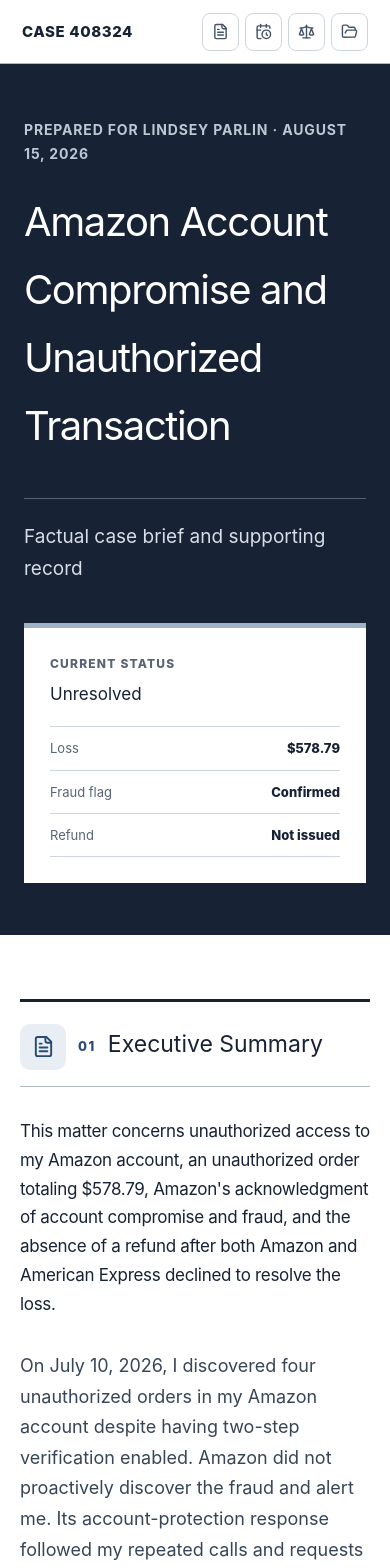
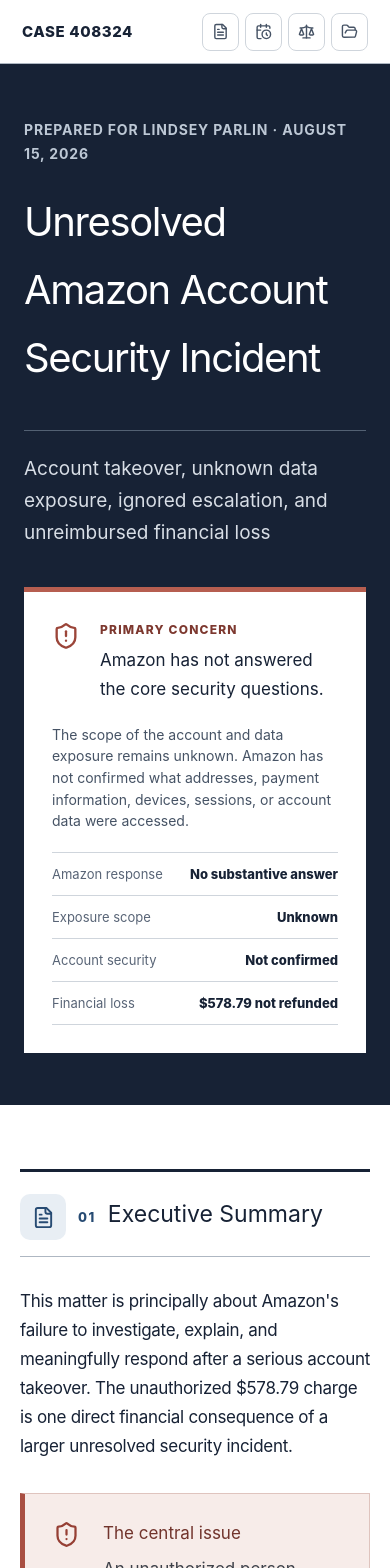
Before and after one commit to Balamm27/amazon-dispute, a Next.js app: page / in a window 390 px wide. Shown: the top 1568 px of the page. Built offline with nearby package versions, Linux system fonts and the light colour scheme.

Commit message:
Recenter case brief on unresolved security incident

```diff
--- a/app/globals.css
+++ b/app/globals.css
@@ -40,13 +40,16 @@
 .site-header nav a:hover, .site-header nav a:focus-visible { background: #eef3f8; border-color: #7e93aa; color: var(--blue); outline: none; }
 .site-header > span { color: var(--muted); font-size: 13px; font-weight: 700; justify-self: end; text-transform: uppercase; }
 
-.document-heading { align-items: end; background: var(--navy); color: white; display: grid; gap: 70px; grid-template-columns: minmax(0, 1fr) 290px; padding: 72px max(24px, calc((100vw - 1180px) / 2)); }
+.document-heading { align-items: center; background: var(--navy); color: white; display: grid; gap: 58px; grid-template-columns: minmax(0, .95fr) minmax(390px, .65fr); padding: 72px max(24px, calc((100vw - 1180px) / 2)); }
 .heading-copy > p:first-child { color: #bdc8d5; font-size: 14px; font-weight: 700; letter-spacing: .06em; margin: 0 0 22px; text-transform: uppercase; }
 .document-heading h1 { font: 550 clamp(42px, 5.2vw, 68px)/1.1 var(--font-display), Georgia, serif; letter-spacing: -.035em; margin: 0; max-width: 1000px; }
 .document-heading .subtitle { border-top: 1px solid #536173; color: #d8dee6; font-size: 19px; margin: 38px 0 0; max-width: 1000px; padding-top: 22px; }
-.case-status { background: white; border-top: 5px solid #9fb2c7; color: var(--text); padding: 26px; }
-.case-status > p { color: var(--muted); font-size: 12px; font-weight: 800; letter-spacing: .1em; margin: 0; text-transform: uppercase; }
-.case-status > strong { color: var(--navy); display: block; font: 600 32px var(--font-display), Georgia, serif; margin: 5px 0 18px; }
+.case-status { background: white; border-top: 5px solid #b65e50; color: var(--text); padding: 28px; }
+.status-heading { align-items: flex-start; display: grid; gap: 14px; grid-template-columns: 34px 1fr; }
+.status-heading > svg { color: #9b4539; height: 28px; margin-top: 2px; width: 28px; }
+.status-heading p { color: #7d382f; font-size: 12px; font-weight: 800; letter-spacing: .1em; margin: 0 0 5px; text-transform: uppercase; }
+.status-heading strong { color: var(--navy); display: block; font: 600 23px/1.3 var(--font-display), Georgia, serif; }
+.status-summary { color: #465365; font-size: 14px; line-height: 1.55; margin: 20px 0; }
 .case-status dl { border-top: 1px solid var(--border); margin: 0; }
 .case-status dl div { border-bottom: 1px solid var(--border); display: flex; gap: 12px; justify-content: space-between; padding: 10px 0; }
 .case-status dt { color: var(--muted); font-size: 13px; }
@@ -62,6 +65,10 @@
 .section-content { min-width: 0; }
 .section-content > p { color: #384557; font-size: 18px; margin: 0 0 22px; }
 .section-content .lead { color: var(--navy); font: 550 clamp(26px, 2.7vw, 36px)/1.4 var(--font-display), Georgia, serif; letter-spacing: -.018em; margin-bottom: 32px; }
+.primary-finding { align-items: start; background: #f7ece9; border: 1px solid #dfc4be; border-left: 5px solid #a94f42; display: grid; gap: 18px; grid-template-columns: 32px 1fr; margin: 0 0 32px; padding: 25px 28px; }
+.primary-finding > svg { color: #963f34; height: 27px; margin-top: 2px; width: 27px; }
+.primary-finding h3 { color: #71342c; font: 600 21px var(--font-display), Georgia, serif; margin: 0 0 7px; }
+.primary-finding p { color: #3d4149; font-size: 17px; margin: 0; }
 .section-intro { border-left: 3px solid var(--blue); padding-left: 20px; }
 
 .fact-table { display: grid; gap: 12px; grid-template-columns: repeat(3, minmax(0, 1fr)); margin-top: 42px; }
@@ -134,7 +141,7 @@
   .site-header nav { justify-content: end; }
   .site-header nav a { padding: 8px 10px; }
   .site-header nav a span { display: none; }
-  .document-heading { gap: 38px; grid-template-columns: 1fr 250px; }
+  .document-heading { gap: 38px; grid-template-columns: 1fr 340px; }
   .case-section { gap: 32px; grid-template-columns: 170px 1fr; padding-left: 24px; padding-right: 24px; }
   .timeline-section { padding-left: 24px; padding-right: 24px; }
   .timeline-entry { grid-template-columns: 42px 120px 1fr; }
--- a/app/layout.tsx
+++ b/app/layout.tsx
@@ -20,19 +20,19 @@
   const origin = `${protocol}://${host}`;
 
   return {
-    title: "Amazon Account Compromise | Case 408324",
+    title: "Unresolved Amazon Account Security Incident | Case 408324",
     description:
-      "Attorney case brief concerning an Amazon account compromise, unauthorized $578.79 transaction, and unresolved refund dispute.",
+      "Attorney case brief concerning Amazon's unanswered account-security incident, unknown data exposure, and unresolved $578.79 loss.",
     openGraph: {
-      title: "Amazon Account Compromise | Case 408324",
-      description: "Executive summary, chronology, issues for counsel, and supporting evidence.",
+      title: "Unresolved Amazon Account Security Incident | Case 408324",
+      description: "Amazon's unanswered account-security incident, unknown data exposure, financial loss, and supporting evidence.",
       type: "website",
       images: [{ url: `${origin}/og.png`, width: 1200, height: 630, alt: "Amazon account-takeover dispute case file" }],
     },
     twitter: {
       card: "summary_large_image",
-      title: "Amazon Account Compromise | Case 408324",
-      description: "Executive summary, chronology, issues for counsel, and supporting evidence.",
+      title: "Unresolved Amazon Account Security Incident | Case 408324",
+      description: "Amazon's unanswered account-security incident, unknown data exposure, financial loss, and supporting evidence.",
       images: [`${origin}/og.png`],
     },
   };
--- a/app/page.tsx
+++ b/app/page.tsx
@@ -167,16 +167,20 @@
       <div className="document-heading">
         <div className="heading-copy">
           <p>Prepared for Lindsey Parlin · August 15, 2026</p>
-          <h1>Amazon Account Compromise and Unauthorized Transaction</h1>
-          <p className="subtitle">Factual case brief and supporting record</p>
+          <h1>Unresolved Amazon Account Security Incident</h1>
+          <p className="subtitle">Account takeover, unknown data exposure, ignored escalation, and unreimbursed financial loss</p>
         </div>
         <aside className="case-status" aria-label="Current case status">
-          <p>Current status</p>
-          <strong>Unresolved</strong>
+          <div className="status-heading">
+            <ShieldAlert aria-hidden="true" />
+            <div><p>Primary concern</p><strong>Amazon has not answered the core security questions.</strong></div>
+          </div>
+          <p className="status-summary">The scope of the account and data exposure remains unknown. Amazon has not confirmed what addresses, payment information, devices, sessions, or account data were accessed.</p>
           <dl>
-            <div><dt>Loss</dt><dd>$578.79</dd></div>
-            <div><dt>Fraud flag</dt><dd>Confirmed</dd></div>
-            <div><dt>Refund</dt><dd>Not issued</dd></div>
+            <div><dt>Amazon response</dt><dd>No substantive answer</dd></div>
+            <div><dt>Exposure scope</dt><dd>Unknown</dd></div>
+            <div><dt>Account security</dt><dd>Not confirmed</dd></div>
+            <div><dt>Financial loss</dt><dd>$578.79 not refunded</dd></div>
           </dl>
         </aside>
       </div>
@@ -184,7 +188,11 @@
       <section className="case-section executive-summary" id="summary">
         <div className="section-label"><div className="section-icon"><FileText aria-hidden="true" /></div><span>01</span><h2>Executive Summary</h2></div>
         <div className="section-content">
-          <p className="lead">This matter concerns unauthorized access to my Amazon account, an unauthorized order totaling $578.79, Amazon's acknowledgment of account compromise and fraud, and the absence of a refund after both Amazon and American Express declined to resolve the loss.</p>
+          <p className="lead">This matter is principally about Amazon's failure to investigate, explain, and meaningfully respond after a serious account takeover. The unauthorized $578.79 charge is one direct financial consequence of a larger unresolved security incident.</p>
+          <div className="primary-finding">
+            <ShieldAlert aria-hidden="true" />
+            <div><h3>The central issue</h3><p>An unauthorized person entered my account, added or used an unknown address, placed multiple orders, and used a payment method stored with Amazon. Amazon has not told me what personal and payment information was accessible, has not confirmed that every unauthorized change was removed, and has not provided a substantive answer despite repeated emails to customer service and senior leadership.</p></div>
+          </div>
           <p>On July 10, 2026, I discovered four unauthorized orders in my Amazon account despite having two-step verification enabled. Amazon did not proactively discover the fraud and alert me. Its account-protection response followed my repeated calls and requests for escalation after I informed Amazon of the unauthorized activity. Three orders were canceled, but order 112-9902087-6927424, a Garmin smartwatch bundle, was shipped to an address I did not authorize and recorded as delivered the following day.</p>
           <p>During those initial contacts, Amazon customer service did not appear to have a coherent process for handling the incident. I reported disconnected calls, promised callbacks that did not occur, and representatives directing me to contact FedEx and my bank myself. I was the victim reporting fraud through Amazon's platform, yet Amazon placed the investigation, shipment intervention, financial recovery, and continuing monitoring work back on me.</p>
           <p>Amazon's Account Protection team subsequently stated that an unauthorized party may have accessed my account. Amazon removed suspicious devices and account changes, and Executive Customer Relations confirmed that the Garmin order was flagged as fraudulent. Nevertheless, Amazon refused to issue the $578.79 refund and directed me to American Express. American Express then closed dispute D-99641426, leaving the charge unresolved.</p>
```
Also changed, not shown: 1 other file (tests, documents, lock files or other folders).
